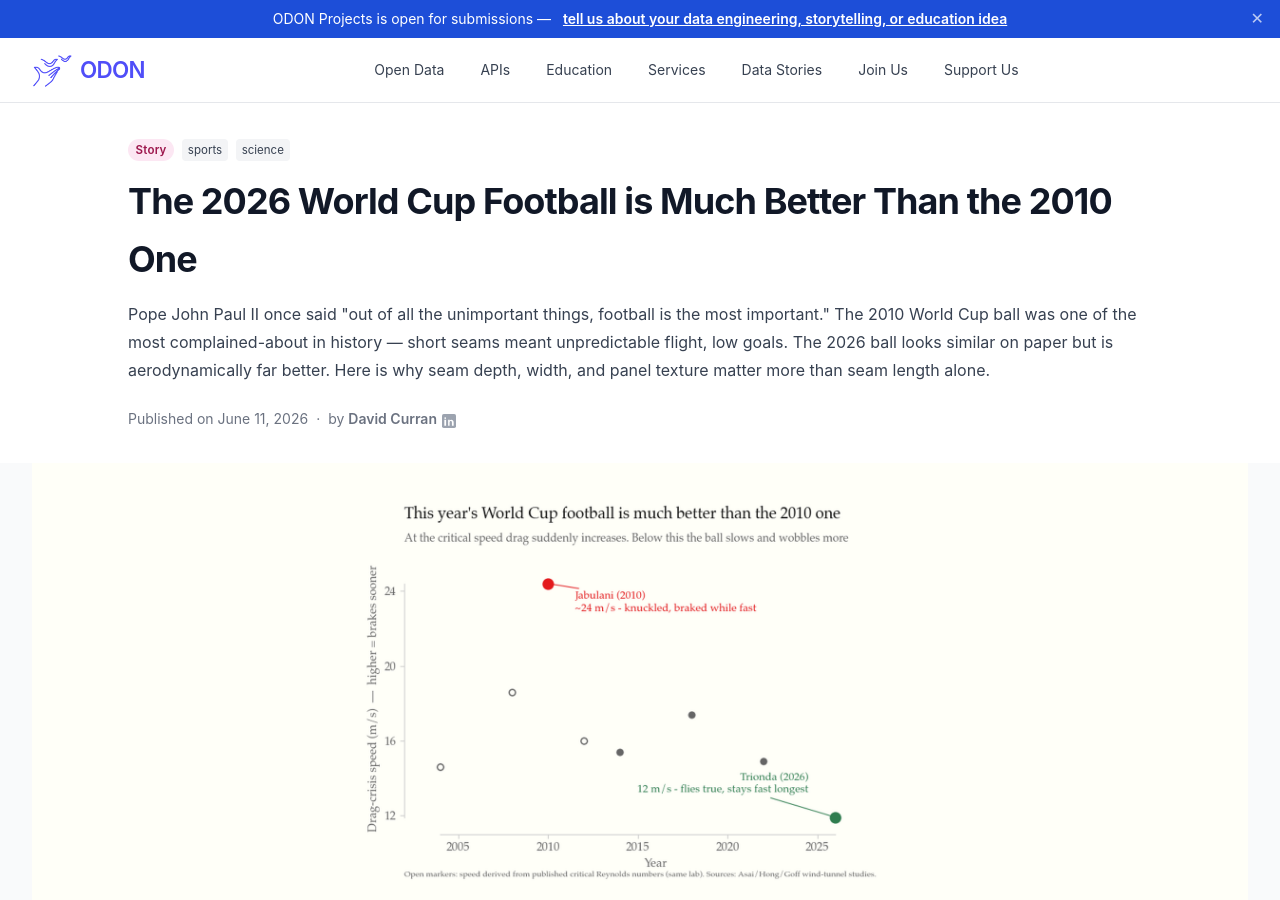
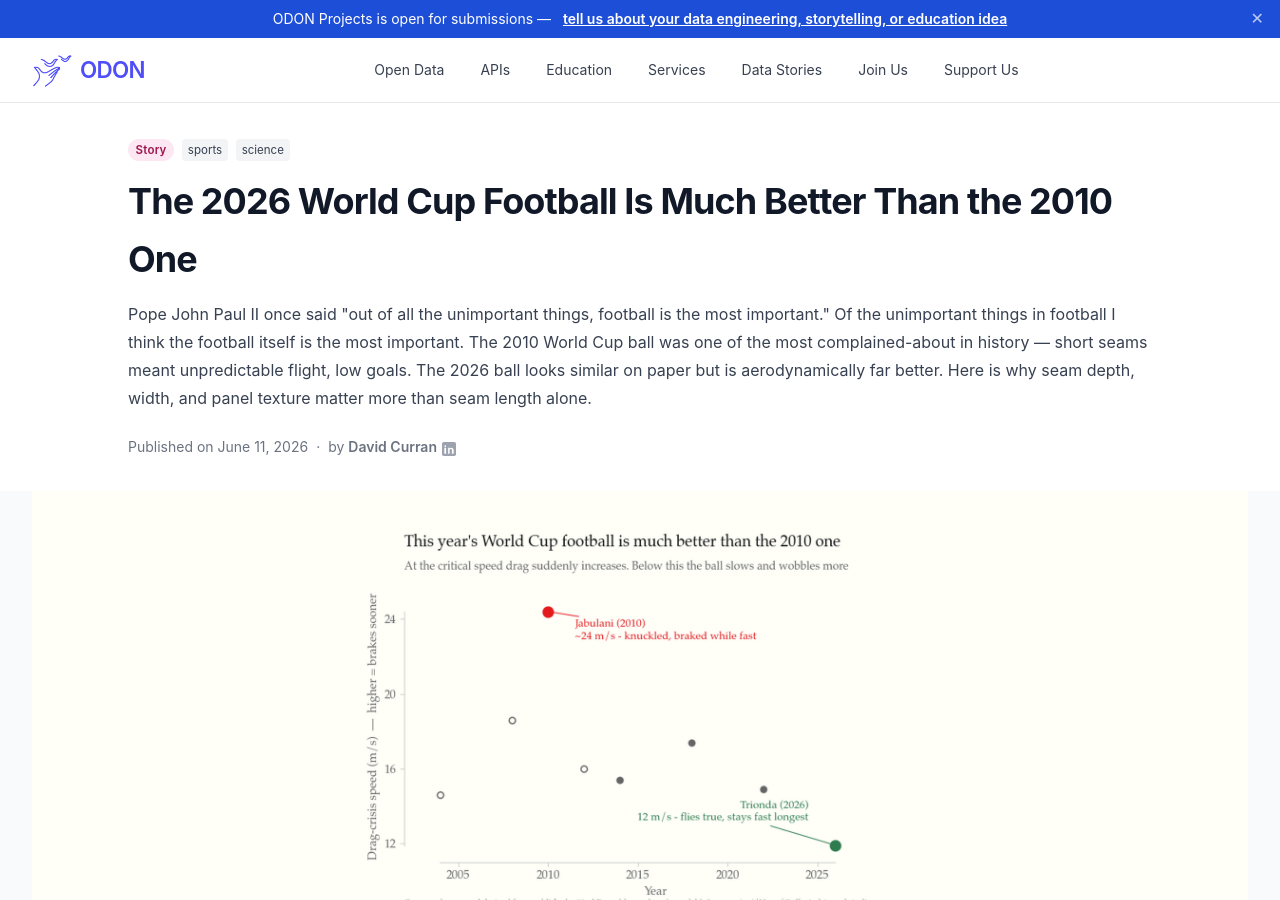
Before and after one commit to verein-odon/verein-odon.github.io, a Jekyll site: the page built from docs/_data_stories/football-2026-world-cup-jabulani.md, in a window 1280 px wide and 900 px high. Built offline with Jekyll 4.4.1, drawn with Linux system fonts in a browser that asks for light colours; some of the changed text lies outside the part shown.

Commit message:
Update to latest data story

```diff
--- a/docs/_data_stories/football-2026-world-cup-jabulani.md
+++ b/docs/_data_stories/football-2026-world-cup-jabulani.md
@@ -1,9 +1,9 @@
 ---
-title: "The 2026 World Cup Football is Much Better Than the 2010 One"
+title: "The 2026 World Cup Football Is Much Better Than the 2010 One"
 slug: "football-2026-world-cup-jabulani"
 date: 2026-06-11
 summary: >
-  Pope John Paul II once said "out of all the unimportant things, football is the most important."
+  Pope John Paul II once said "out of all the unimportant things, football is the most important." Of the unimportant things in football I think the football itself is the most important.
   The 2010 World Cup ball was one of the most complained-about in history — short seams meant unpredictable
   flight, low goals. The 2026 ball looks similar on paper but is aerodynamically far better.
   Here is why seam depth, width, and panel texture matter more than seam length alone.
@@ -66,8 +66,11 @@
 
 In 2010, the South African World Cup used [the Jabulani](https://en.wikipedia.org/wiki/Adidas_Jabulani) — one of the most criticised match balls in the tournament's history. It was too smooth, with far less seam than any previous ball, and the manufacturing technology of the time was not ready for that step.
 
-![Jabulani — the 2010 World Cup ball](/assets/data-stories/football-2026-world-cup-jabulani/jabulani.jpg)
-*Jabulani: eight thermally bonded panels, unusually short and shallow seams. [Wikimedia Commons](https://commons.wikimedia.org/wiki/File:Adidas_Jabulani_Official_World_Cup_2010_(4158450149).jpg)*
+<figure style="max-width: 458px; margin: 0 auto;">
+  <img src="/assets/data-stories/football-2026-world-cup-jabulani/jabulani.jpg"
+       alt="Jabulani — the 2010 World Cup ball" style="max-width: 100%; height: auto;">
+  <figcaption><em>Jabulani: eight thermally bonded panels, unusually short and shallow seams. <a href="https://commons.wikimedia.org/wiki/File:Adidas_Jabulani_Official_World_Cup_2010_(4158450149).jpg">Wikimedia Commons</a></em></figcaption>
+</figure>
 
 The seams on the Jabulani measured just 1.98 m in total length, 2.2 mm wide, and only 0.5 mm deep — the narrowest and shallowest of any measured World Cup ball.
 
@@ -98,6 +101,13 @@
 
 The [Trionda](https://news.adidas.com/innovations/adidas-unveils--trionda----the-official-match-ball-of-the-fifa-world-cup26-/s/27042e3a-12ba-482d-8839-8a96e056b33e) also has three pronounced grooves on each panel surface — up to 9 mm wide and 1.3 mm deep — effectively adding roughness across the entire ball surface, not just at the seam edges. Jabulani's panels were smooth glassy plastic between the seams. Trionda's are not.
 
+<figure style="max-width: 586px; margin: 0 auto;">
+  <img src="/assets/data-stories/football-2026-world-cup-jabulani/trionda.jpg"
+       alt="Trionda — the 2026 World Cup ball"
+       style="max-width: 100%; height: auto;">
+  <figcaption><em>Trionda: four panels, deeper seams and textured surface. <a href="https://commons.wikimedia.org/wiki/File:Adidas_Trionda_Official_Match_Ball.jpg">Wikimedia Commons</a> (CC0)</em></figcaption>
+</figure>
+
 ## Did it affect the game?
 
 Goalkeepers at the 2010 World Cup were vocal about the Jabulani: they described it as unpredictable and beach-ball-like, with flight paths that seemed to change direction without warning.
```
Also changed, not shown: docs/_data_stories/what-europe-called-syphilis.md (+1 -1 lines), docs/assets/data-stories/football-2026-world-cup-jabulani/trionda.jpg (added).
